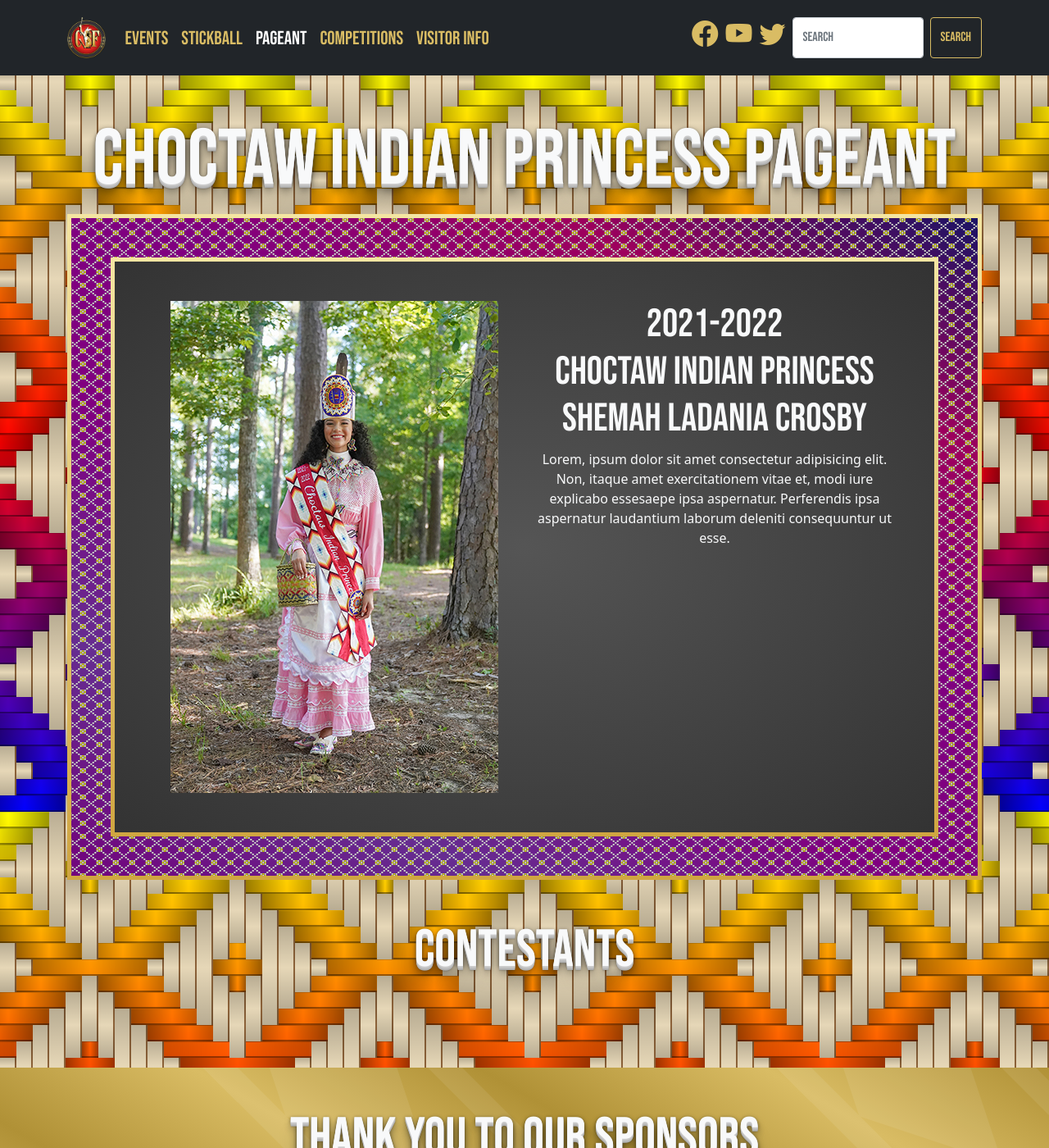
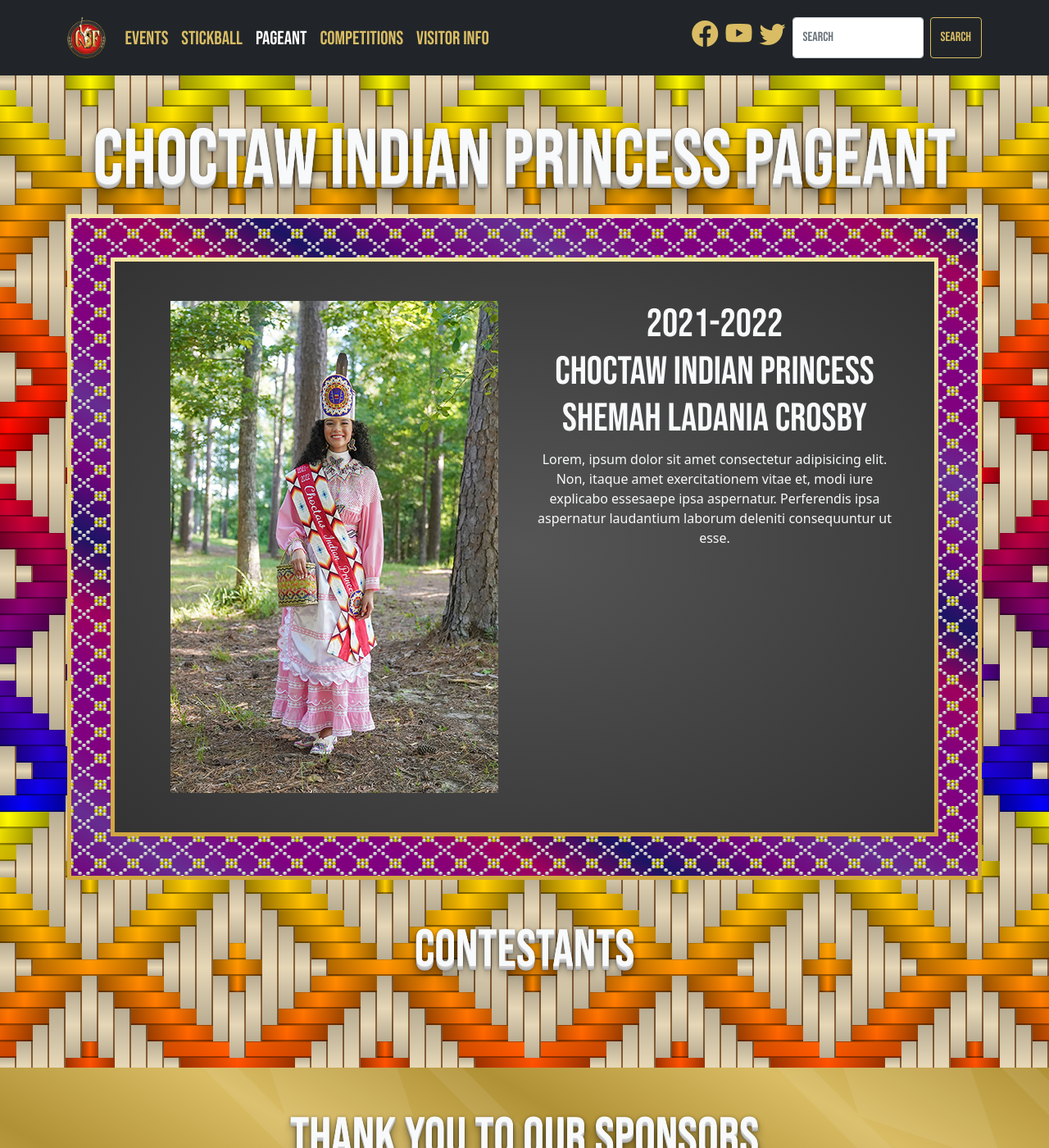
Before and after one commit to smattera/smattera.github.io, a Jekyll site: the page built from pageant/index.md, in a window 1280 px wide and 1400 px high. Shown: the whole window at 82% size. Built offline with Jekyll 4.4.1, drawn with Linux system fonts in a browser that asks for light colours; nearby versions of some CDN libraries.

Commit message:
Update pageant.html

```diff
--- a/_includes/pageant.html
+++ b/_includes/pageant.html
@@ -4,10 +4,10 @@
     <div class="card-gold-border p-5 beadwork-bg">
       <div class="card-gold-border p-5" style="background: radial-gradient(#555, #333)">
         <div class="row">
-          <div class="col">
+          <div class="col-lg">
             <img src="../assets/img/princess.jpg" alt="Shemah Ladania Crosby" class="img-fluid">
           </div>
-          <div class="col">
+          <div class="col-lg">
             <h3>2021-2022<br />Choctaw Indian Princess<br />Shemah Ladania Crosby</h3>
             <p>Lorem, ipsum dolor sit amet consectetur adipisicing elit. Non, itaque amet exercitationem vitae et, modi iure explicabo essesaepe ipsa aspernatur. Perferendis ipsa aspernatur laudantium laborum deleniti consequuntur ut esse.</p>
           </div>
--- a/assets/css/main.css
+++ b/assets/css/main.css
@@ -189,8 +189,8 @@
 }
 
 .beadwork-bg {
-  background: url("/assets/img/beadwork.svg") center repeat, repeating-linear-gradient(30deg, #72037c, #662d91, purple, purple, #9e005d, #1b1464);
-  background-size: 20px 16px, cover;
+  background: url("/assets/img/beadwork.svg") center repeat, linear-gradient(30deg, #72037c, #662d91, purple, purple, #9e005d, #1b1464, #72037c, #662d91, purple, purple, #9e005d, #1b1464, #72037c, #662d91, purple, purple, #9e005d, #1b1464);
+  background-size: 40px 32px, cover;
   background-attachment: fixed, fixed;
 }
 
--- a/assets/css/main.scss
+++ b/assets/css/main.scss
@@ -223,8 +223,8 @@
 }
 
 .beadwork-bg {
-  background: url("/assets/img/beadwork.svg") center repeat, repeating-linear-gradient(30deg,rgb(114,3,124),rgb(102,45,145),rgb(128,0,128),rgb(128,0,128),rgb(158,0,93),rgb(27,20,100));
-  background-size: 20px 16px, cover;
+  background: url("/assets/img/beadwork.svg") center repeat, linear-gradient(30deg,rgb(114,3,124),rgb(102,45,145),rgb(128,0,128),rgb(128,0,128),rgb(158,0,93),rgb(27,20,100),rgb(114,3,124),rgb(102,45,145),rgb(128,0,128),rgb(128,0,128),rgb(158,0,93),rgb(27,20,100),rgb(114,3,124),rgb(102,45,145),rgb(128,0,128),rgb(128,0,128),rgb(158,0,93),rgb(27,20,100),);
+  background-size: 40px 32px, cover;
   background-attachment: fixed, fixed;
 }
 
```
Also changed, not shown: 1 other file.
